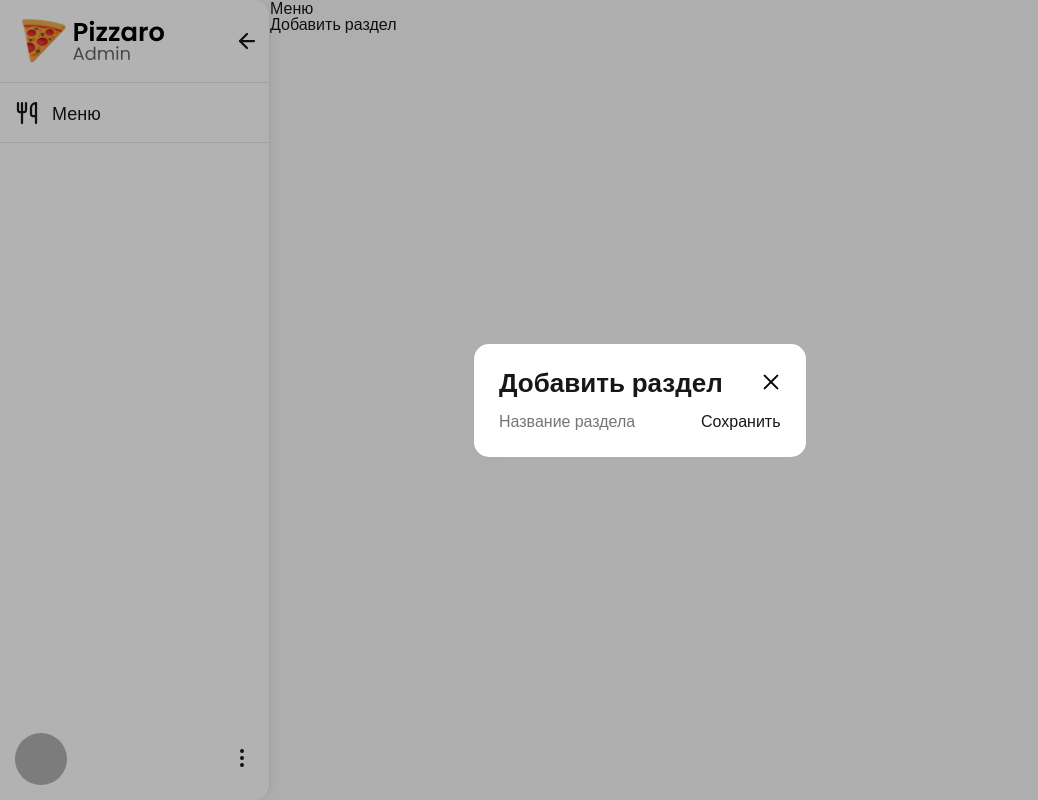
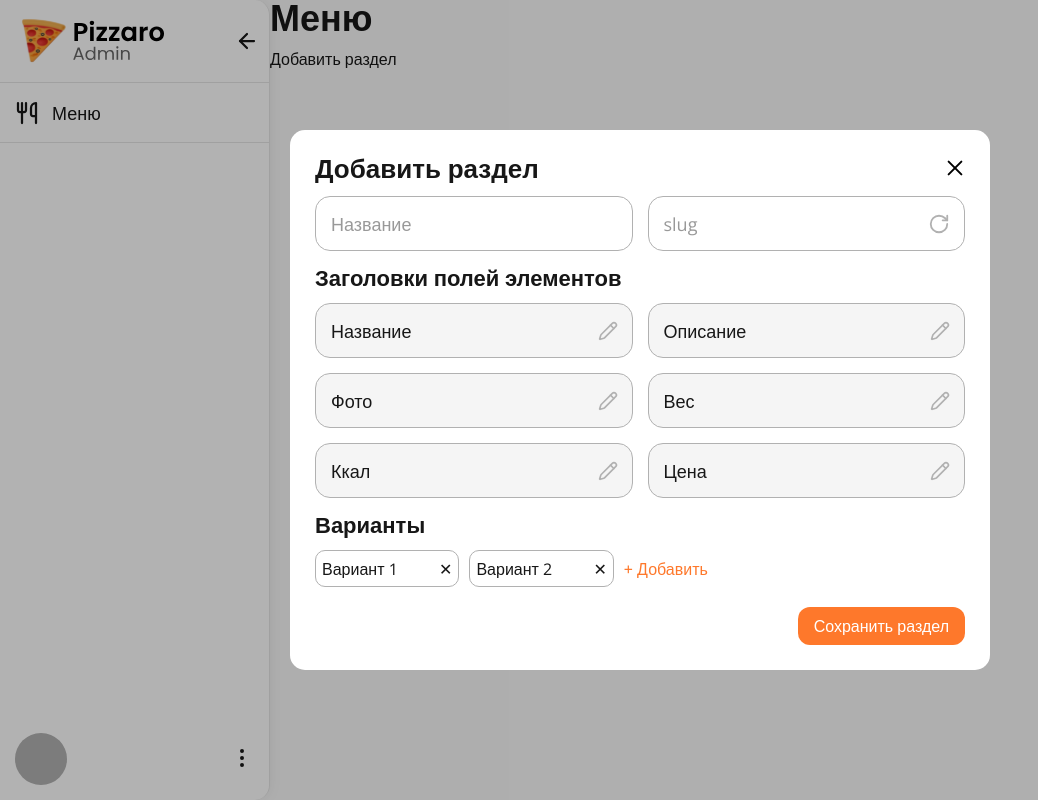
Before and after one commit to Alephod/Pizzaro, a Next.js app in the folder frontend/: page /admin/dashboard/menu in a window 1280 px wide. Both pictures are taken after a click on the button "Добавить раздел". Shown: the whole page, without its empty margins (0-1038 px from the left). Built offline with nearby package versions, Linux system fonts and the light colour scheme; no server answers.

Commit message:
feat: add-section-modal layout

```diff
--- a/frontend/package.json
+++ b/frontend/package.json
@@ -13,13 +13,15 @@
   "dependencies": {
     "@prisma/client": "^6.17.1",
     "bcrypt": "^6.0.0",
+    "clsx": "^2.1.1",
     "lucide-react": "^0.548.0",
     "next": "15.5.6",
     "next-auth": "^4.24.11",
     "prisma": "^6.17.1",
     "react": "19.1.0",
     "react-dom": "19.1.0",
-    "sass": "^1.93.2"
+    "sass": "^1.93.2",
+    "slugify": "^1.6.6"
   },
   "devDependencies": {
     "@eslint/eslintrc": "^3",
--- /dev/null
+++ b/frontend/src/app/admin/dashboard/menu/AddSectionModal.module.scss
@@ -0,0 +1,93 @@
+.form {
+    width: min(650px, 100vw - 70px);
+    display: flex;
+    flex-direction: column;
+    box-sizing: border-box;
+}
+
+.field {
+    position: relative;
+
+    svg {
+        position: absolute;
+        right: 15px;
+        top: 50%;
+        transform: translateY(-50%);
+        cursor: pointer;
+        z-index: 6;
+        stroke: var(--gray);
+        transition: stroke 0.15ms;
+
+        @media (hover: hover) and (pointer: fine) {
+            &:hover {
+                stroke: #4d4d4d;
+            }
+        }
+    }
+}
+
+.sectionFields {
+    display: grid;
+    grid-template-columns: 1fr 1fr;
+    gap: 15px;
+    margin-bottom: 15px;
+}
+
+.fields {
+    display: grid;
+    grid-template-columns: 1fr 1fr;
+    gap: 15px;
+    margin-bottom: 20px;
+}
+
+.options {
+    display: flex;
+    gap: 10px;
+    flex-wrap: wrap;
+    align-items: center;
+    grid-column: 1 / -1;
+}
+
+.optionsTitle {
+    grid-column: 1 / -1;
+    margin-bottom: 0;
+}
+
+.option {
+    display: inline-flex;
+    gap: 6px;
+    align-items: center;
+    height: 35px;
+    border: 1px solid var(--gray);
+    padding: 0 6px;
+    border-radius: 10px;
+    background: var(--bg, transparent);
+    width: auto;
+    box-sizing: content-box;
+    transition: border-color 0.2s ease, box-shadow 0.2s ease;
+
+    &:focus-within {
+        border: 1.5px solid var(--primary);
+        box-shadow: 0 0 4px 0 #fe782b;
+    }
+}
+
+.option input {
+    all: unset !important;
+    outline: none;
+    height: 100%;
+    width: auto;
+    min-width: 5ch;
+    font: inherit;
+    transition: min-width 120ms ease, width 120ms ease;
+}
+
+.optionAdd {
+    color: var(--primary);
+    font-weight: 500;
+    cursor: pointer;
+}
+
+.submitBtn {
+    align-self: end;
+}
--- /dev/null
+++ b/frontend/src/app/admin/dashboard/menu/AddSectionModal.tsx
@@ -0,0 +1,157 @@
+'use client';
+import type { FormEvent } from 'react';
+import { useEffect, useRef, useState } from 'react';
+import { Input } from '@/components/ui/input/Input';
+import slugify from 'slugify';
+import style from './AddSectionModal.module.scss';
+import { RotateCw, Pencil, Save } from 'lucide-react';
+import { Button } from '@/components/ui/button/Button';
+
+interface FieldOption {
+    id: string;
+    value: string;
+}
+
+interface Field {
+    id: string;
+    name: string;
+    type: 'text' | 'textarea' | 'file' | 'number';
+}
+
+interface AddSectionModalProps {
+    onSubmit: (data: SectionData) => void;
+}
+
+export interface SectionData {
+    name: string;
+    slug: string;
+    fields: Field[];
+}
+
+export default function AddSectionModal({ onSubmit }: AddSectionModalProps) {
+    const idCounterRef = useRef(1);
+    const genId = (prefix = 'id') => `${prefix}_${idCounterRef.current++}`;
+
+    const [sectionName, setSectionName] = useState('');
+    const [sectionSlug, setSectionSlug] = useState('');
+    const [fields, setFields] = useState<Field[]>([
+        { id: genId('field'), name: 'Название', type: 'text' },
+        { id: genId('field'), name: 'Описание', type: 'textarea' },
+        { id: genId('field'), name: 'Фото', type: 'file' },
+        { id: genId('field'), name: 'Вес', type: 'number' },
+        { id: genId('field'), name: 'Ккал', type: 'number' },
+        { id: genId('field'), name: 'Цена', type: 'number' },
+    ]);
+
+    // Оставляем состояние options как в оригинале — массив опций (глобально)
+    const [options, setOptions] = useState<FieldOption[]>([
+        { id: genId('opt'), value: 'Вариант 1' },
+        { id: genId('opt'), value: 'Вариант 2' },
+    ]);
+
+    const [editableMap, setEditableMap] = useState<Record<string, boolean>>({});
+    const toggleEditable = (fieldId: string) => {
+        setEditableMap(prev => ({ ...prev, [fieldId]: !prev[fieldId] }));
+    };
+
+    const updateFieldName = (fieldId: string, newName: string) => {
+        setFields(prev => prev.map(f => (f.id === fieldId ? { ...f, name: newName } : f)));
+    };
+
+    // Опции теперь управляются глобально (options state)
+    const updateOptionValue = (optionId: string, newValue: string) => {
+        setOptions(prev => prev.map(o => (o.id === optionId ? { ...o, value: newValue } : o)));
+    };
+
+    const [focusedOptionId, setFocusedOptionId] = useState<string | null>(null);
+
+    const addOption = () => {
+        const newOption: FieldOption = { id: genId('opt'), value: '' };
+        setOptions(prev => [...prev, newOption]);
+        setFocusedOptionId(newOption.id);
+    };
+
+    const removeOption = (optionId: string) => {
+        setOptions(prev => prev.filter(o => o.id !== optionId));
+    };
+
+    useEffect(() => {
+        if (!focusedOptionId) return;
+        const timer = setTimeout(() => {
+            const el = document.querySelector<HTMLInputElement>(`input[data-option-id="${focusedOptionId}"]`);
+            if (el) {
+                el.focus();
+            }
+        }, 10);
+        return () => clearTimeout(timer);
+    }, [focusedOptionId]);
+
+    useEffect(() => {
+        const slug = slugify(sectionName, { lower: true, strict: true });
+        setSectionSlug(slug);
+    }, [sectionName]);
+
+    const handleSubmit = (e: FormEvent) => {
+        e.preventDefault();
+        onSubmit({ name: sectionName, slug: sectionSlug, fields });
+    };
+
+    return (
+        <form className={style.form} onSubmit={handleSubmit}>
+            <h2>Добавить раздел</h2>
+
+            <div className={style.sectionFields}>
+                <div className={style.field}>
+                    <Input placeholder="Название" value={sectionName} onChange={(e: React.ChangeEvent<HTMLInputElement>) => setSectionName(e.target.value)} />
+                </div>
+
+                <div className={style.field}>
+                    <Input placeholder="slug" value={sectionSlug} onChange={(e: React.ChangeEvent<HTMLInputElement>) => setSectionSlug(e.target.value)} />
+                    <RotateCw
+                        size={22}
+                        aria-label="regen-slug"
+                        onClick={() => {
+                            const slug = slugify(sectionName, { lower: true, strict: true });
+                            setSectionSlug(slug);
+                        }}
+                    />
+                </div>
+            </div>
+
+            <h3>Заголовки полей элементов</h3>
+
+            <div className={style.fields}>
+                {fields.map(field => (
+                    <div key={field.id} className={style.field}>
+                        <Input value={field.name} disabled={!editableMap[field.id]} onChange={(e: React.ChangeEvent<HTMLInputElement>) => updateFieldName(field.id, e.target.value)} />
+                        {editableMap[field.id] ? <Save size={22} onClick={() => toggleEditable(field.id)} /> : <Pencil size={20} onClick={() => toggleEditable(field.id)} />}
+                    </div>
+                ))}
+
+                <h3 className={style.optionsTitle}>Варианты</h3>
+                <div className={style.options}>
+                    {options.map(opt => (
+                        <div key={opt.id} className={style.option}>
+                            <Input
+                                size={opt.value.length * 1.16 || 1}
+                                data-option-id={opt.id}
+                                value={opt.value}
+                                onChange={(e: React.ChangeEvent<HTMLInputElement>) => updateOptionValue(opt.id, e.target.value)}
+                            />
+                            <button type="button" onClick={() => removeOption(opt.id)}>
+                                ✕
+                            </button>
+                        </div>
+                    ))}
+                    <span className={style.optionAdd} onClick={addOption}>
+                        + Добавить
+                    </span>
+                </div>
+            </div>
+
+            <Button className={style.submitBtn} type="submit" size="md" variant="primary">
+                Сохранить раздел
+            </Button>
+        </form>
+    );
+}
--- a/frontend/src/app/admin/dashboard/menu/page.tsx
+++ b/frontend/src/app/admin/dashboard/menu/page.tsx
@@ -2,25 +2,25 @@
 
 import { ModalContext } from '@/providers/ModalProvider';
 import { useContext } from 'react';
+import AddSectionModal from './AddSectionModal';
 
 export default function AdminDashboard() {
-    const { openModal } = useContext(ModalContext);
+    const { openModal, closeModal } = useContext(ModalContext);
 
     const handleOpenModal = () => {
         openModal(
-            <div>
-                <h2>Добавить раздел</h2>
-                <form>
-                    <input placeholder="Название раздела" />
-                    <button type="submit">Сохранить</button>
-                </form>
-            </div>
+            <AddSectionModal
+                onSubmit={data => {
+                    console.log('Новая секция:', data);
+                    closeModal();
+                }}
+            />
         );
     };
 
     return (
         <main>
-            <div>Меню</div>
+            <h1>Меню</h1>
             <button onClick={handleOpenModal}>Добавить раздел</button>
         </main>
     );
--- a/frontend/src/components/ui/Input/Input.tsx
+++ b/frontend/src/components/ui/Input/Input.tsx
@@ -1,25 +1,26 @@
-import React from 'react';
-import { useState } from 'react';
+import React, { useState } from 'react';
 import { Eye, EyeOff } from 'lucide-react';
 import styles from './Input.module.scss';
 
 interface InputProps extends React.InputHTMLAttributes<HTMLInputElement> {
     error?: boolean;
-    disabled?: boolean;
-    type?: string;
-    className?: string;
-    placeholder?: string;
-    value?: string;
-    onChange?: React.ChangeEventHandler<HTMLInputElement>;
 }
 
-export const Input: React.FC<InputProps> = ({ type = 'text', value = '', error = false, disabled = false, className = '', placeholder, onChange }) => {
+export function Input({ type = 'text', value = '', error = false, disabled = false, className = '', placeholder, onChange, ...rest }: InputProps) {
     const [showPassword, setShowPassword] = useState(false);
+    const inputClass = [styles.input, error ? styles.error : '', disabled ? styles.disabled : '', className].filter(Boolean).join(' ');
 
-    const inputClass = [styles.input, error ? styles.error : '', disabled ? styles.disabled : '', className].filter(Boolean).join(' ');
     return (
         <div className={styles.inputWrapper}>
-            <input type={type === 'password' && showPassword ? 'text' : type} className={inputClass} disabled={disabled} placeholder={placeholder} value={value} onChange={onChange} />
+            <input
+                type={type === 'password' && showPassword ? 'text' : type}
+                className={inputClass}
+                disabled={disabled}
+                placeholder={placeholder}
+                value={type === 'file' ? undefined : value}
+                onChange={onChange as React.ChangeEventHandler<HTMLInputElement>}
+                {...(rest as React.InputHTMLAttributes<HTMLInputElement>)}
+            />
             {type === 'password' && (
                 <span className={styles.showPassword} onClick={() => setShowPassword(prev => !prev)} style={{ cursor: 'pointer' }}>
                     {showPassword ? <EyeOff className={styles.eyeIcon} /> : <Eye className={styles.eyeIcon} />}
@@ -27,4 +28,4 @@ export const Input: React.FC<InputProps> = ({ type = 'text', value = '', error =
             )}
         </div>
     );
-};
+}
```
Also changed, not shown: 1 other file (tests, documents, lock files or other folders).
